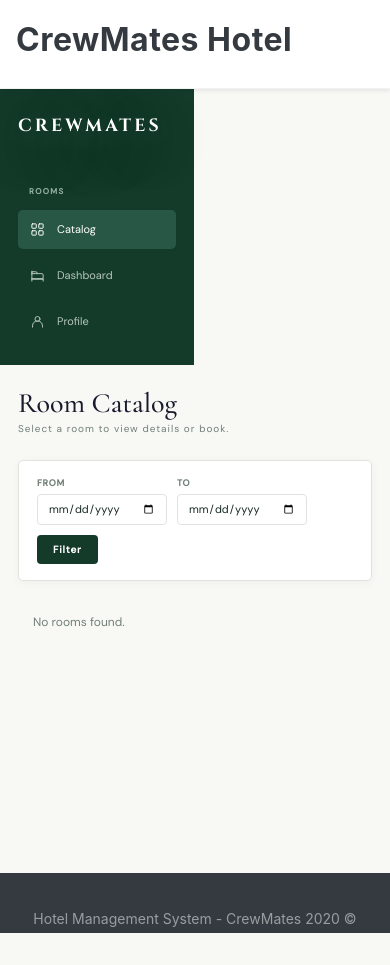
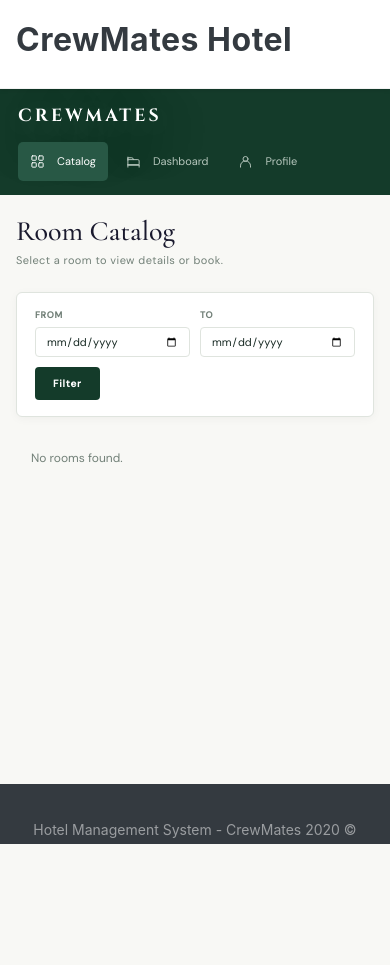
Before and after one commit to Rubendev007/Hotel-Management-System, a Django app: page /rooms/ in a window 390 px wide. After the commit the page ends 844 px from the top, so only its background shows below. Run offline with Django 3.2, Linux system fonts and the light colour scheme; the visitor is signed in with stand-in values (Sample User, id 1); data that the repository does not hold is empty; some libraries are stand-ins or nearby versions; some web fonts are replaced.

Commit message:
fixed room UI issues of room from guest and admin side

```diff
--- a/HMS/Templates/common_pages/rooms.html
+++ b/HMS/Templates/common_pages/rooms.html
@@ -5,53 +5,78 @@
 <link rel="preconnect" href="https://fonts.gstatic.com" crossorigin>
 <link href="https://fonts.googleapis.com/css2?family=Cinzel:wght@600;700&family=Cormorant+Garamond:ital,opsz,wght@0,6..96,400;0,6..96,500&family=DM+Sans:ital,opsz,wght@0,9..40,300;0,9..40,400;0,9..40,500;1,9..40,400&display=swap" rel="stylesheet">
 <style>
-  body:has(.room-catalog-page){overflow:hidden;background:#f8f8f5;}
-  body:has(.room-catalog-page)>nav,body:has(.room-catalog-page)>footer{display:none;}
-  .room-catalog-page{--forest:#143b2a;--forest-light:#285845;--cream:#f8f8f5;--ink:#172923;--muted:#728078;--line:#dfe4de;--soft:#e4f1e9;box-sizing:border-box;font-family:'DM Sans',sans-serif;color:var(--ink);font-size:12px;background:var(--cream);min-height:100dvh;}
+  body:has(.room-catalog-page){display:block!important;overflow:hidden;background:#f8f8f5;}
+  body:has(.room-catalog-page)>nav,body:has(.room-catalog-page)>footer{display:none!important;}
+  body:has(.room-catalog-page)>main{position:fixed;inset:0;min-height:0;overflow:hidden;}
+  .room-catalog-page{--forest:#143b2a;--forest-light:#285845;--cream:#f8f8f5;--ink:#172923;--muted:#728078;--line:#dfe4de;--soft:#e4f1e9;box-sizing:border-box;width:100%;height:100dvh;overflow:hidden;font-family:'DM Sans',sans-serif;color:var(--ink);font-size:12px;background:var(--cream);}
   .room-catalog-page *,.room-catalog-page *:before,.room-catalog-page *:after{box-sizing:border-box;}
-  .catalog-sidebar{height:100dvh;padding:33px 16px 19px;background:var(--forest);color:#e7eee9;display:flex;flex-direction:column;width:194px;flex:none;}
+  .catalog-sidebar{height:100%;min-height:0;padding:33px 16px 19px;background:var(--forest);color:#e7eee9;display:flex;flex-direction:column;width:230px;flex:none;}
   .catalog-sidebar a.brand{display:block;font-family:'Cinzel',serif;font-size:clamp(1.1rem,2.5vw,1.5rem);letter-spacing:0.18em;color:#fff;text-decoration:none;font-weight:700;text-shadow:0 6px 30px rgba(255,255,255,.3),0 14px 60px rgba(0,0,0,.7);}
   .catalog-sidebar .nav-label{margin:45px 11px 13px;color:#94b0a0;font-size:8px;font-weight:600;letter-spacing:.17em;text-transform:uppercase;}
   .side-nav{display:grid;gap:7px;}
   .side-nav a{height:39px;padding:0 12px;display:flex;align-items:center;gap:12px;border-radius:5px;color:#b6c7bd;font-size:11px;text-decoration:none;transition:all .15s ease;}
   .side-nav a:hover,.side-nav a[aria-current=page]{color:#fff;background:var(--forest-light);}
   .side-nav a svg{width:15px;height:15px;fill:none;stroke:currentColor;stroke-width:1.55;stroke-linecap:round;stroke-linejoin:round;flex:none;}
-  .catalog-main{flex:1;overflow:hidden;padding:clamp(19px,2.5vw,37px) clamp(22px,2.7vw,37px) 17px;min-width:0;}
-  .catalog-header{display:flex;align-items:center;justify-content:space-between;gap:14px;min-height:27px;margin-bottom:24px;}
-  .catalog-header h1{font-family:'Cormorant Garamond',Georgia,serif;font-size:28px;font-weight:500;line-height:1;margin:0;}
-  .catalog-header p{margin:4px 0 0;color:var(--muted);font-size:10px;letter-spacing:.1em;}
-  .filter-card{background:#fff;border:1px solid var(--line);border-radius:5px;padding:16px 18px;box-shadow:0 2px 10px rgba(20,32,22,.04);margin-bottom:24px;}
+  .catalog-main{flex:1;min-width:0;min-height:0;overflow-y:auto;overflow-x:hidden;padding:clamp(24px,3vw,44px) clamp(22px,3vw,48px) 36px;}
+  .catalog-header{display:flex;align-items:center;justify-content:space-between;gap:16px;min-height:40px;margin-bottom:24px;}
+  .catalog-header h1{font-family:'Cormorant Garamond',Georgia,serif;font-size:clamp(28px,3vw,38px);font-weight:500;line-height:1;margin:0;}
+  .catalog-header p{margin:7px 0 0;color:var(--muted);font-size:11px;letter-spacing:.04em;}
+  .catalog-header .add-room-link{flex:none;padding:10px 16px;border-radius:4px;background:var(--forest);color:#fff;text-decoration:none;font-size:10px;font-weight:600;letter-spacing:.06em;transition:background .15s ease;}
+  .catalog-header .add-room-link:hover{background:var(--forest-light);}
+  .filter-card{background:#fff;border:1px solid var(--line);border-radius:6px;padding:16px 18px;box-shadow:0 2px 10px rgba(20,32,22,.04);margin-bottom:24px;}
   .filter-form{display:flex;flex-wrap:wrap;gap:10px;align-items:end;}
   .filter-form label{display:block;font-size:9px;font-weight:600;color:var(--muted);letter-spacing:.08em;text-transform:uppercase;margin-bottom:4px;}
   .filter-form input[type="date"]{padding:6px 10px;border:1px solid var(--line);border-radius:4px;font-size:11px;background:#fff;color:var(--ink);min-width:130px;font-family:inherit;}
-  .filter-form button{padding:7px 16px;border-radius:4px;background:var(--forest);color:#fff;border:none;font-size:10px;font-weight:600;cursor:pointer;letter-spacing:.08em;transition:background .15s ease;font-family:inherit;}
+  .filter-form button{padding:9px 18px;border-radius:4px;background:var(--forest);color:#fff;border:none;font-size:10px;font-weight:600;cursor:pointer;letter-spacing:.08em;transition:background .15s ease;font-family:inherit;}
   .filter-form button:hover{background:var(--forest-light);}
-  .room-grid{display:grid;grid-template-columns:repeat(auto-fill,minmax(260px,1fr));gap:18px;}
-  .room-card{background:#fff;border:1px solid var(--line);border-radius:5px;overflow:hidden;transition:border-color .15s ease,box-shadow .15s ease;text-decoration:none;color:inherit;display:flex;flex-direction:column;}
-  .room-card:hover{border-color:#aac8b8;box-shadow:0 10px 30px rgba(20,32,22,.08);}
-  .room-card-img{height:200px;overflow:hidden;position:relative;background:#e8ebe8;}
+  .room-grid{display:grid;grid-template-columns:repeat(auto-fill,minmax(min(100%,280px),1fr));align-items:stretch;gap:22px;}
+  .room-item{min-width:0;overflow:hidden;background:#fff;border:1px solid var(--line);border-radius:6px;display:flex;flex-direction:column;transition:border-color .15s ease,box-shadow .15s ease;}
+  .room-item:hover{border-color:#aac8b8;box-shadow:0 10px 30px rgba(20,32,22,.08);}
+  .room-card{min-width:0;color:inherit;text-decoration:none;display:flex;flex:1;flex-direction:column;}
+  .room-card:hover{color:inherit;text-decoration:none;}
+  .room-card-img{height:clamp(170px,19vw,220px);overflow:hidden;position:relative;background:#e8ebe8;}
   .room-card-img img{width:100%;height:100%;object-fit:cover;display:block;}
   .room-card-img .fallback{display:grid;place-items:center;width:100%;height:100%;color:#b1b8b4;font-size:48px;}
-  .room-card-body{padding:14px 16px 12px;flex:1;display:flex;flex-direction:column;}
+  .room-card-body{padding:16px 18px 14px;flex:1;display:flex;flex-direction:column;}
   .room-card-body .badge-row{display:flex;justify-content:space-between;align-items:center;margin-bottom:6px;gap:8px;flex-wrap:wrap;}
   .badge{padding:3px 7px;border-radius:3px;background:#e1f2e5;color:#277143;font-size:8px;font-weight:600;letter-spacing:.05em;text-transform:uppercase;}
   .price{font-family:'Cormorant Garamond',Georgia,serif;font-size:20px;font-weight:500;color:var(--forest);line-height:1;}
   .room-card-body h3{font-family:'Cormorant Garamond',Georgia,serif;font-size:18px;font-weight:500;margin:6px 0 4px;line-height:1.15;}
   .room-card-body p.meta{color:var(--muted);font-size:9px;margin:0 0 10px;line-height:1.4;}
-  .room-card-actions{padding:10px 16px 14px;border-top:1px solid var(--line);display:flex;gap:8px;}
-  .room-card-actions a.btn-outline{flex:1;text-align:center;padding:7px 0;border:1px solid var(--line);border-radius:4px;font-size:9px;font-weight:600;color:var(--ink);text-decoration:none;transition:all .15s ease;}
-  .room-card-actions a.btn-outline:hover{border-color:var(--forest);color:var(--forest);background:#f0f4f0;}
-  .room-card-actions a.btn-primary{flex:1;text-align:center;padding:7px 0;border-radius:4px;font-size:9px;font-weight:600;color:#fff;background:var(--forest);text-decoration:none;transition:background .15s ease;}
-  .room-card-actions a.btn-primary:hover{background:var(--forest-light);}
+  .room-card-actions{margin-top:auto;padding:12px 16px 16px;border-top:1px solid var(--line);display:flex;align-items:stretch;gap:8px;}
+  .room-card-actions form{min-width:0;}
+  .room-card-actions .btn-outline,.room-card-actions .room-action-button{min-height:36px;display:flex;justify-content:center;align-items:center;text-align:center;padding:8px 10px;border:1px solid var(--line);border-radius:4px;background:transparent;font-family:inherit;font-size:10px;font-weight:600;color:var(--ink);text-decoration:none;cursor:pointer;transition:all .15s ease;}
+  .room-card-actions .btn-outline:hover{border-color:var(--forest);color:var(--forest);background:#f0f4f0;}
+  .room-card-actions .room-action-button{width:100%;border-color:var(--forest);background:var(--forest);color:#fff;}
+  .room-card-actions .room-action-button:hover{border-color:var(--forest-light);background:var(--forest-light);}
+  .room-card-actions .room-action-button.delete{border-color:#e8caca;background:#fff;color:#9a4141;}
+  .room-card-actions .room-action-button.delete:hover{border-color:#c47777;background:#fbf3f3;}
+  .room-card-actions .room-action-button:disabled{border-color:var(--line);background:#eef0ed;color:var(--muted);cursor:not-allowed;}
   .empty-msg{color:var(--muted);font-size:12px;margin-top:8px;}
   @media(min-width:901px){
-    .catalog-layout{display:grid;grid-template-columns:194px minmax(0,1fr);height:100dvh;overflow:hidden;}
+    .catalog-layout{display:grid;grid-template-columns:230px minmax(0,1fr);height:100%;min-height:0;overflow:hidden;}
   }
   @media(max-width:900px){
-    .catalog-layout{display:block;}
-    .catalog-sidebar{height:auto;padding:24px 18px;}
-    .catalog-main{padding:24px 18px 24px;}
-    .room-catalog-page{overflow:auto;}
+    .catalog-layout{display:flex;flex-direction:column;height:100%;min-height:0;overflow:hidden;}
+    .catalog-sidebar{width:100%;height:auto;min-height:0;padding:16px 20px;flex-direction:row;align-items:center;gap:22px;}
+    .catalog-sidebar .nav-label{display:none;}
+    .catalog-sidebar .side-nav{display:flex;gap:6px;margin-left:auto;}
+    .catalog-sidebar .side-nav a{white-space:nowrap;}
+    .catalog-main{width:100%;padding:24px clamp(18px,4vw,36px) 32px;}
+  }
+  @media(max-width:560px){
+    .catalog-sidebar{align-items:flex-start;flex-direction:column;gap:12px;padding:14px 18px;}
+    .catalog-sidebar .side-nav{width:100%;margin:0;overflow-x:auto;}
+    .catalog-sidebar .side-nav a{flex:none;}
+    .catalog-main{padding:22px 16px 28px;}
+    .catalog-header{align-items:flex-start;}
+    .catalog-header h1{font-size:28px;}
+    .catalog-header .add-room-link{padding:9px 11px;}
+    .filter-form{align-items:stretch;}
+    .filter-form>div{flex:1;min-width:130px;}
+    .filter-form input[type="date"]{width:100%;min-width:0!important;}
+    .room-grid{grid-template-columns:1fr;gap:16px;}
+    .room-card-img{height:210px;}
   }
 </style>
 <div class="room-catalog-page">
@@ -72,7 +97,7 @@
           <p>Select a room to view details or book.</p>
         </div>
         {% if role == "manager" or role == "admin" %}
-        <a href="{% url 'add-room' %}" style="padding:7px 14px;border-radius:4px;background:var(--forest);color:#fff;text-decoration:none;font-size:10px;font-weight:600;letter-spacing:.06em;">Add Room</a>
+        <a href="{% url 'add-room' %}" class="add-room-link">Add Room</a>
         {% endif %}
       </header>
 
@@ -93,6 +118,7 @@
 
       <div class="room-grid">
         {% for room in rooms %}
+        <article class="room-item">
           <a href="{% url 'room-detail' room.number %}{% if fd %}?fd={{ fd }}&ld={{ ld }}{% endif %}" class="room-card">
             <div class="room-card-img">
               {% if room.image %}
@@ -115,7 +141,7 @@
           <a href="{% url 'room-edit' room.number %}" class="btn-outline">Edit</a>
           <form action="{% url 'delete-room' room.number %}" method="POST" style="flex:1;margin:0;">
             {% csrf_token %}
-            <button type="submit" class="btn btn-sm btn-outline-danger w-100" title="Delete" onclick="return confirm('Delete room {{ room.number }}?')">Delete</button>
+            <button type="submit" class="room-action-button delete" title="Delete" onclick="return confirm('Delete room {{ room.number }}?')">Delete</button>
           </form>
           {% endif %}
           {% if role == 'guest' or role == 'receptionist' or not role %}
@@ -125,13 +151,14 @@
             <input type="hidden" value="{{ room.number }}" name="roomid">
             <input type="hidden" value="{{ fd|default:'' }}" name="fd">
             <input type="hidden" value="{{ ld|default:'' }}" name="ld">
-            <button type="submit" class="btn btn-sm btn-primary w-100">Book</button>
+            <button type="submit" class="room-action-button">Book room</button>
           </form>
           {% else %}
-          <button type="button" class="btn btn-sm btn-secondary w-100" disabled>Occupied / Unavailable</button>
+          <button type="button" class="room-action-button" disabled>Occupied / Unavailable</button>
           {% endif %}
           {% endif %}
           </div>
+        </article>
         {% empty %}
         <div class="col-12"><p class="empty-msg">No rooms found.</p></div>
         {% endfor %}
```
Lines whose indentation alone changed are shown as unchanged.
